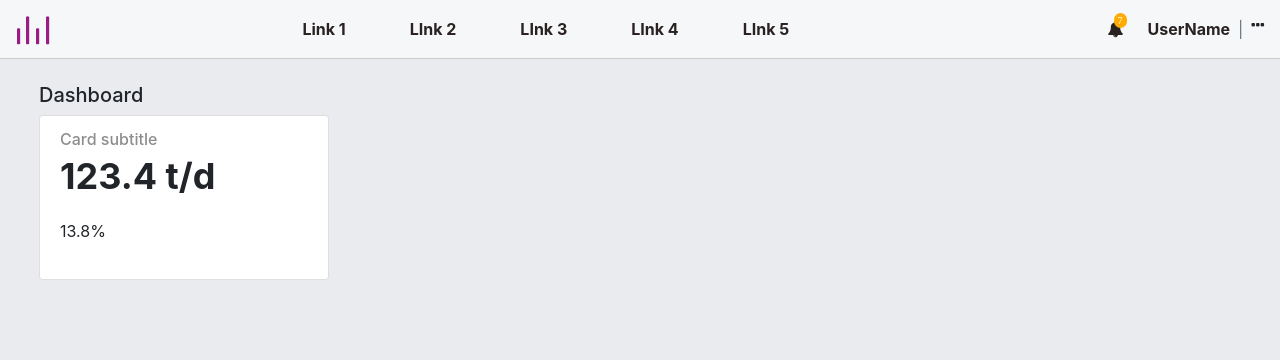
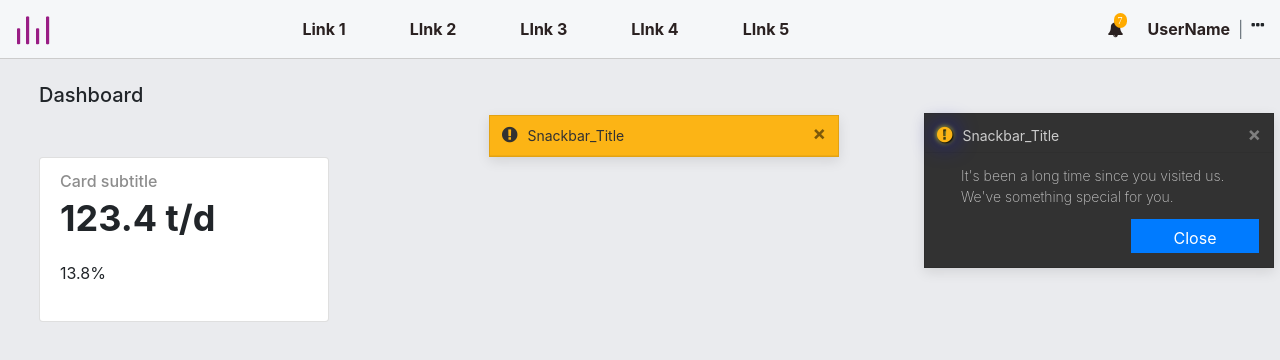
Before and after one commit to blue193/dashboard, an Angular app: page / in a window 1280 px wide. Shown: the top 360 px of the page. Built offline with nearby package versions, Linux system fonts and the light colour scheme.

Commit message:
feat: toast modal

```diff
--- a/src/app/components/dashboard/dashboard.component.html
+++ b/src/app/components/dashboard/dashboard.component.html
@@ -1,5 +1,11 @@
-<div class="container-fluid m-4 dashboard">
+<div class="container-fluid m-4 dashboard position-relative">
     <h5>Dashboard</h5>
+    <div class="toast rounded-0" id="warning">
+        <div class="toast-header">
+            <strong class="mr-auto"><i class="fa fa-exclamation-circle"></i>Snackbar_Title</strong>
+            <button type="button" class="ml-2 mb-1 close" data-dismiss="toast">&times;</button>
+        </div>
+    </div>
     <div class="row">
         <div class="col-md-3">
             <div class="card card-number-sm">
@@ -11,4 +17,16 @@
             </div>
         </div>
     </div>
+    <div class="toast position-absolute rounded-0" id="myToast">
+        <div class="toast-header">
+            <strong class="mr-auto"><i class="fa fa-exclamation-circle"></i>Snackbar_Title</strong>
+            <button type="button" class="ml-2 mb-1 close" data-dismiss="toast">&times;</button>
+        </div>
+        <div class="toast-body ml-4">
+            It's been a long time since you visited us. We've something special for you.
+        </div>
+        <div class="toast-footer text-right">
+            <button class="btn btn-primary rounded-0">Close</button>
+        </div>
+    </div>
 </div>
--- a/src/app/components/dashboard/dashboard.component.scss
+++ b/src/app/components/dashboard/dashboard.component.scss
@@ -8,4 +8,59 @@
             font-weight: 700;
         }
     }
+    i {
+        color: #fcb415;
+    }
+    #warning {
+        width: 50%;
+        margin: 0 auto;
+        background: #fcb415;
+        color: #323232;
+        font-weight: 200;
+        .toast-header {
+            background: #fcb415;
+            height: 40px;
+            color: #323232;
+            i {
+                color: #323232;
+                font-size: 18px;
+                margin-right: 10px;
+            }
+            .close {
+                text-shadow: none;
+                color: #000000;
+                font-size: 20px;
+            }
+        }
+    }
+    #myToast {
+        background: #323232;
+        color: #cbcbcb;
+        top: 30px;
+        right: 30px;
+        font-weight: 200;
+        .toast-header {
+            background: #323232;
+            color: #cbcbcb;
+            padding-top: 10px;
+            i {
+                font-size: 18px;
+                text-shadow: 1px 1px 2px black, 0 0 25px blue, 0 0 5px yellow;
+                margin-right: 10px;
+            }
+            .close {
+                text-shadow: none;
+                color: #cbcbcb;
+                font-size: 20px;
+            }
+        }
+        .toast-footer {
+            .btn {
+                width: 8em;
+                margin-right: 14px;
+                margin-bottom: 14px;
+                height: 34px;
+            }
+        }
+    }
 }
--- a/src/app/components/dashboard/dashboard.component.ts
+++ b/src/app/components/dashboard/dashboard.component.ts
@@ -1,4 +1,5 @@
 import { Component, OnInit } from '@angular/core';
+declare var $: any;
 
 @Component({
   selector: 'app-dashboard',
@@ -10,6 +11,11 @@ export class DashboardComponent implements OnInit {
   constructor() { }
 
   ngOnInit(): void {
+    $("#myToast").toast({ delay: 300000 });
+    $("#myToast").toast('show');
+
+    $('#warning').toast({ delay: 300000});
+    $("#warning").toast('show');
   }
 
 }
```
